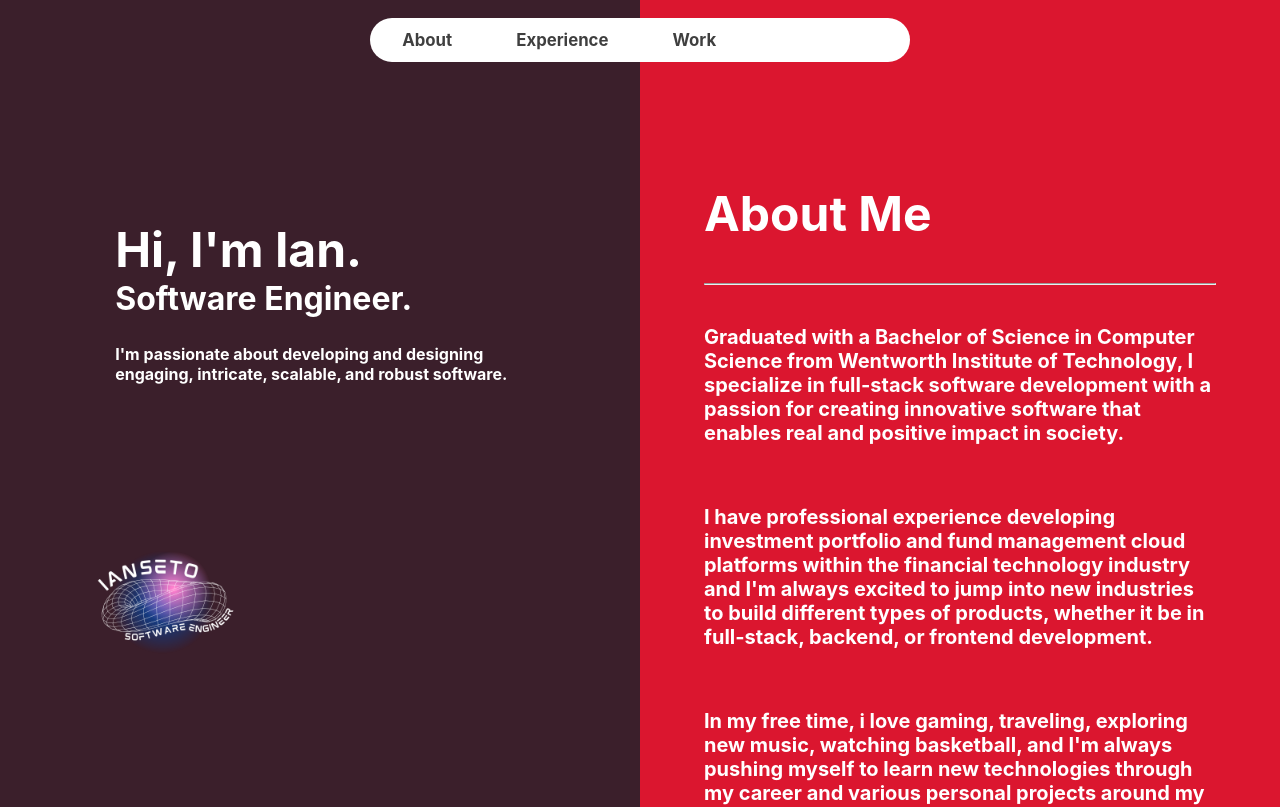
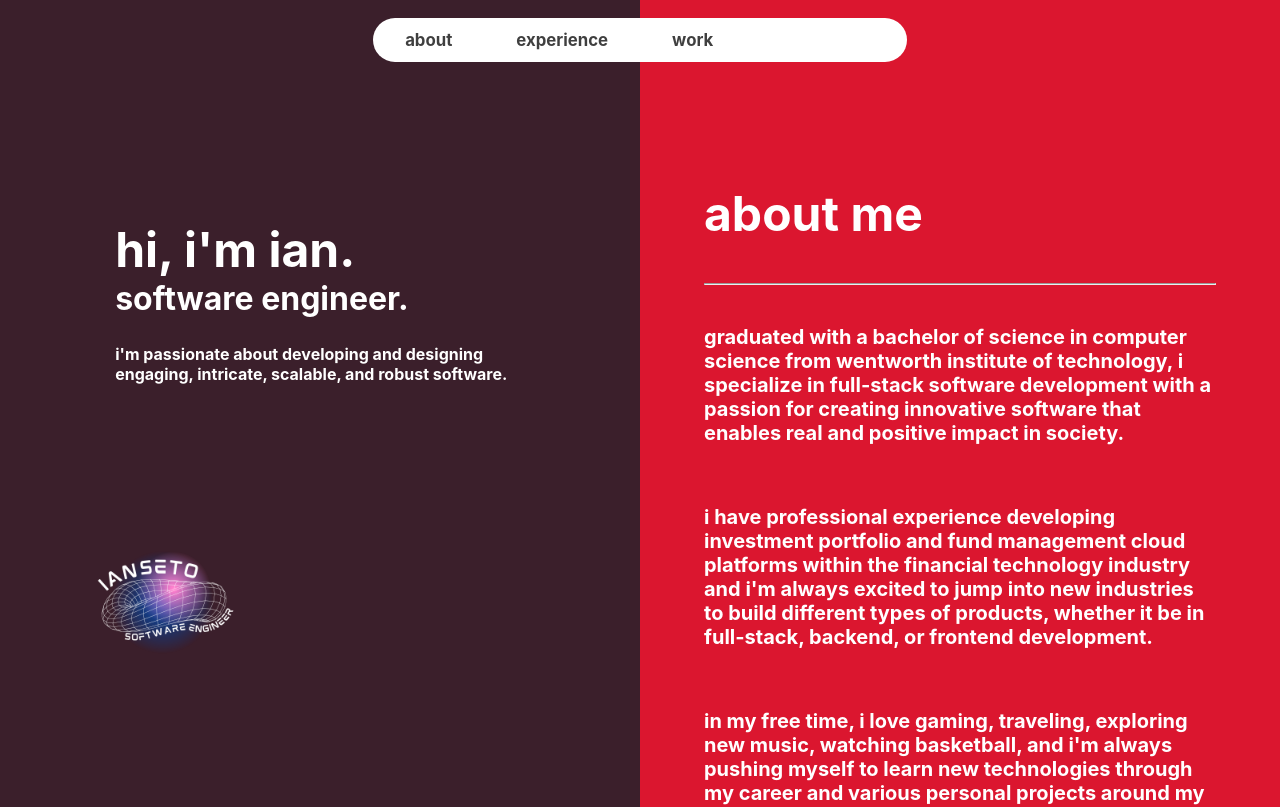
Before and after one commit to setoi1/Portfolio-ianseto.dev, a React (Vite) app: page / in a window 1280 px wide. Shown: the top 807 px of the page. Built offline with nearby package versions, Linux system fonts and the light colour scheme; some icons are missing.

Commit message:
new changes to styling

```diff
--- a/src/styling/index.css
+++ b/src/styling/index.css
@@ -7,6 +7,7 @@ body {
   font-family: -apple-system, BlinkMacSystemFont, 'Montserrat', sans-serif;;
   font-size: 100%;
   font-weight: 750;
+  text-transform: lowercase;
   -webkit-font-smoothing: antialiased;
   -moz-osx-font-smoothing: grayscale;
   min-height: 100vh;
@@ -14,6 +15,18 @@ body {
   overflow-x: hidden;
   background-color: #3B1F2B;
   color: white;
+}
+
+@keyframes gradient {
+	0% {
+		background-position: 0% 50%;
+	}
+	50% {
+		background-position: 100% 50%;
+	}
+	100% {
+		background-position: 0% 50%;
+	}
 }
 
 body::-webkit-scrollbar {
```
